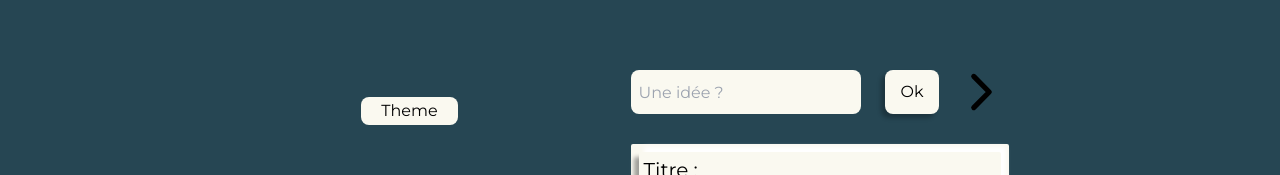
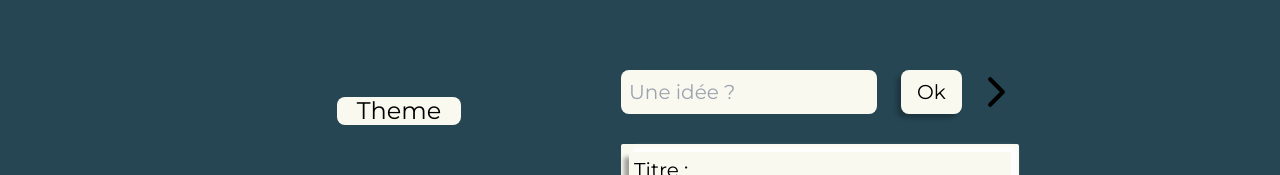
Before and after one commit to SbirLobo/Blurtest, a React (Vite) app in the folder frontend/: page / in a window 1280 px wide. Shown: the part 139-314 px from the top of the page. Built offline with nearby package versions, Linux system fonts and the light colour scheme.

Commit message:
font ajust + change component name

```diff
--- a/frontend/src/App.css
+++ b/frontend/src/App.css
@@ -124,7 +124,7 @@ input[type="checkbox"]:checked ~ span:nth-of-type(3) {
   }
 
   .okButtonDesktop {
-    width: 3.875rem;
+    /* width: 3.875rem; */
     height: 2.7rem;
     margin-left: 1.5rem;
   }
@@ -139,7 +139,7 @@ input[type="checkbox"]:checked ~ span:nth-of-type(3) {
   }
 
   .buttonArrowDesktop {
-    margin-left: 0.938rem;
+    margin-left: 0.738rem;
   }
 
   .arrowNext {
--- a/frontend/src/App.jsx
+++ b/frontend/src/App.jsx
@@ -3,7 +3,7 @@ import "./App.css";
 import Header from "./components/Header";
 import CardFilm from "./components/CardFilm";
 import UserResponse from "./components/UserResponse";
-import Responses from "./components/Responses";
+import ApiAnswers from "./components/ApiAnswers";
 import Score from "./components/Score";
 import Footer from "./components/Footer";
 
@@ -15,7 +15,7 @@ function App() {
         <CardFilm />
         <div className="flex flex-col justify-end items-center">
           <UserResponse />
-          <Responses />
+          <ApiAnswers />
           <Score />
         </div>
       </div>
--- a/frontend/src/components/Responses.jsx
+++ b/frontend/src/components/ApiAnswers.jsx
@@ -1,4 +1,4 @@
-function Responses() {
+function ApiAnswers() {
   return (
     <section className="m-5 flex flex-col bg-secondary rounded-sm w-[70%] md:w-[90%]">
       <div className="neumorphResponse">
@@ -22,4 +22,4 @@ function Responses() {
     </section>
   );
 }
-export default Responses;
+export default ApiAnswers;
--- a/frontend/src/components/CardFilm.jsx
+++ b/frontend/src/components/CardFilm.jsx
@@ -1,7 +1,7 @@
 function CardFilm() {
   return (
     <div className="cardfilm md:mt-0">
-      <h3 className="cardfilmTitle h-7 ">Theme</h3>
+      <h3 className="cardfilmTitle h-7 md:text-2xl">Theme</h3>
 
       <div className="mt-3 mb-2 overflow-hidden rounded">
         <img
--- a/frontend/src/components/UserResponse.jsx
+++ b/frontend/src/components/UserResponse.jsx
@@ -8,12 +8,12 @@ function UserResponse() {
         id="response"
         name="response"
         placeholder="Une idée ?"
-        className="inputResponse"
+        className="inputResponse md:text-xl"
       />
       <div className="okArrow md:okArrowDesktop">
         <button
           type="submit"
-          className="okButton hover:okButtonHover md:okButtonDesktop"
+          className="okButton hover:okButtonHover md:okButtonDesktop md:text-xl"
         >
           Ok
         </button>
```
